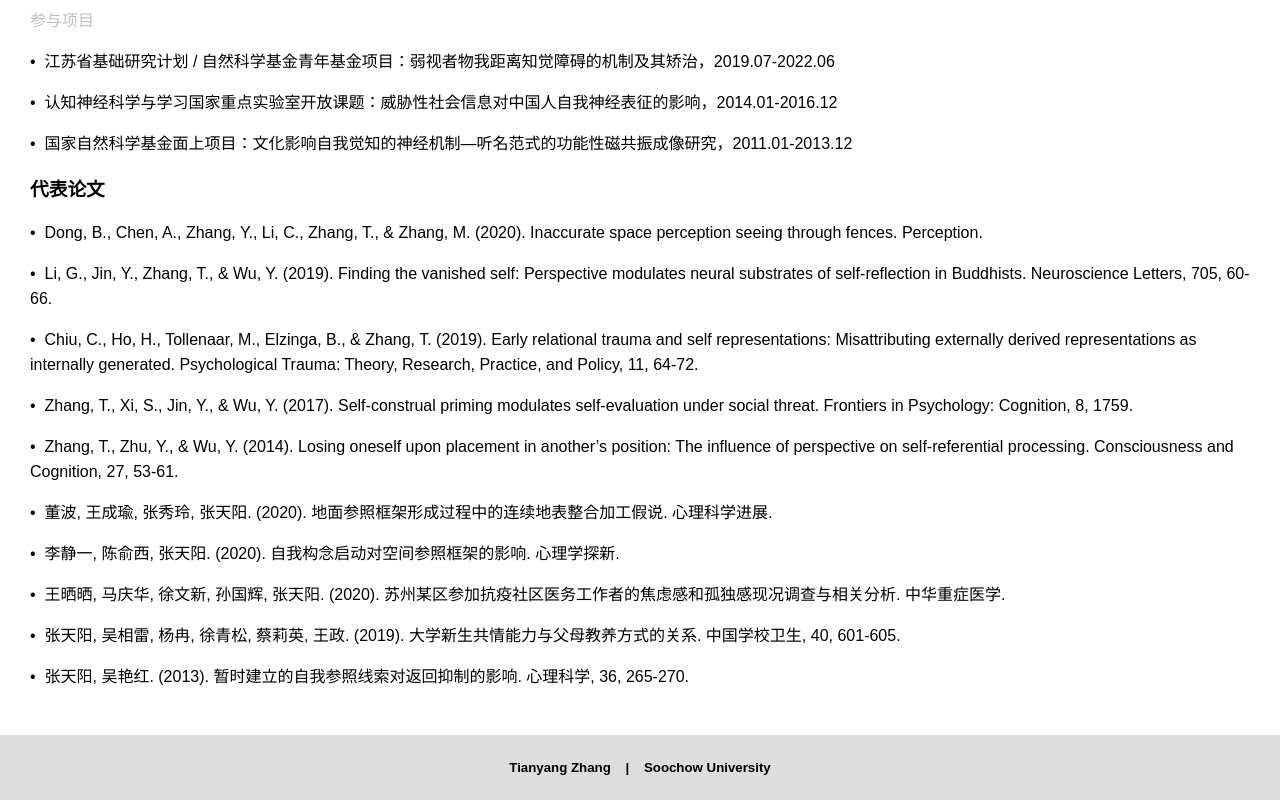
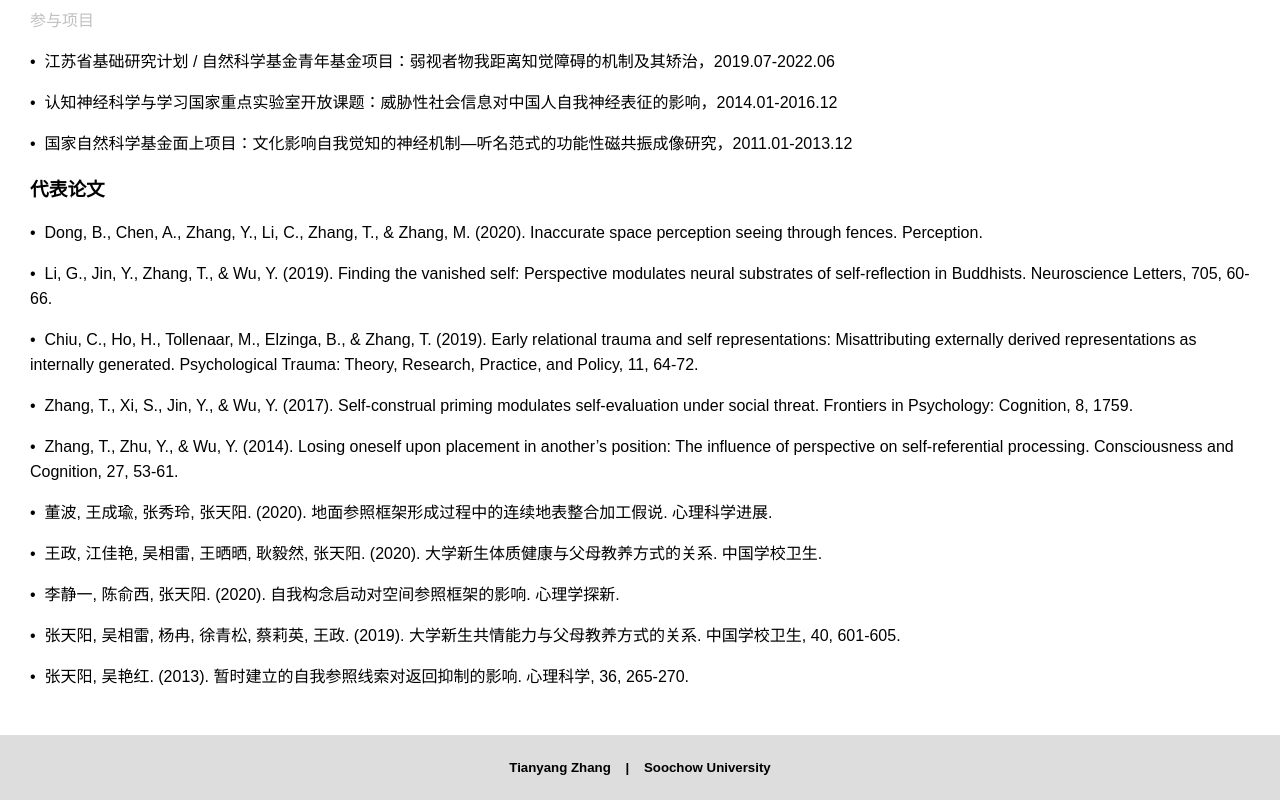
Before and after one commit to zhang-cogn/zhang-cogn.github.io, a plain HTML site: page research.html in a window 1280 px wide. Shown: the part 721-1521 px from the top of the page. Drawn offline with Linux system fonts and the light colour scheme.

Commit message:
Update research.html

```diff
--- a/research.html
+++ b/research.html
@@ -151,8 +151,8 @@ body {
       <p style = "line-height:25px">&bull;&nbsp;&nbsp;Zhang, T., Xi, S., Jin, Y., & Wu, Y. (2017). Self-construal priming modulates self-evaluation under social threat. Frontiers in Psychology: Cognition, 8, 1759.</p>
       <p style = "line-height:25px">&bull;&nbsp;&nbsp;Zhang, T., Zhu, Y., & Wu, Y. (2014). Losing oneself upon placement in another’s position: The influence of perspective on self-referential processing. Consciousness and Cognition, 27, 53-61.</p>
       <p style = "line-height:25px">&bull;&nbsp;&nbsp;董波, 王成瑜, 张秀玲, 张天阳. (2020). 地面参照框架形成过程中的连续地表整合加工假说. 心理科学进展.</p>
+      <p style = "line-height:25px">&bull;&nbsp;&nbsp;王政, 江佳艳, 吴相雷, 王晒晒, 耿毅然, 张天阳. (2020). 大学新生体质健康与父母教养方式的关系. 中国学校卫生.</p>
       <p style = "line-height:25px">&bull;&nbsp;&nbsp;李静一, 陈俞西, 张天阳. (2020). 自我构念启动对空间参照框架的影响. 心理学探新.</p>
-      <p style = "line-height:25px">&bull;&nbsp;&nbsp;王晒晒, 马庆华, 徐文新, 孙国辉, 张天阳. (2020). 苏州某区参加抗疫社区医务工作者的焦虑感和孤独感现况调查与相关分析. 中华重症医学.</p>
       <p style = "line-height:25px">&bull;&nbsp;&nbsp;张天阳, 吴相雷, 杨冉, 徐青松, 蔡莉英, 王政. (2019). 大学新生共情能力与父母教养方式的关系. 中国学校卫生, 40, 601-605.</p>
       <p style = "line-height:25px">&bull;&nbsp;&nbsp;张天阳</b>, 吴艳红. (2013). 暂时建立的自我参照线索对返回抑制的影响. 心理科学, 36, 265-270.</p>
   </div>
```
